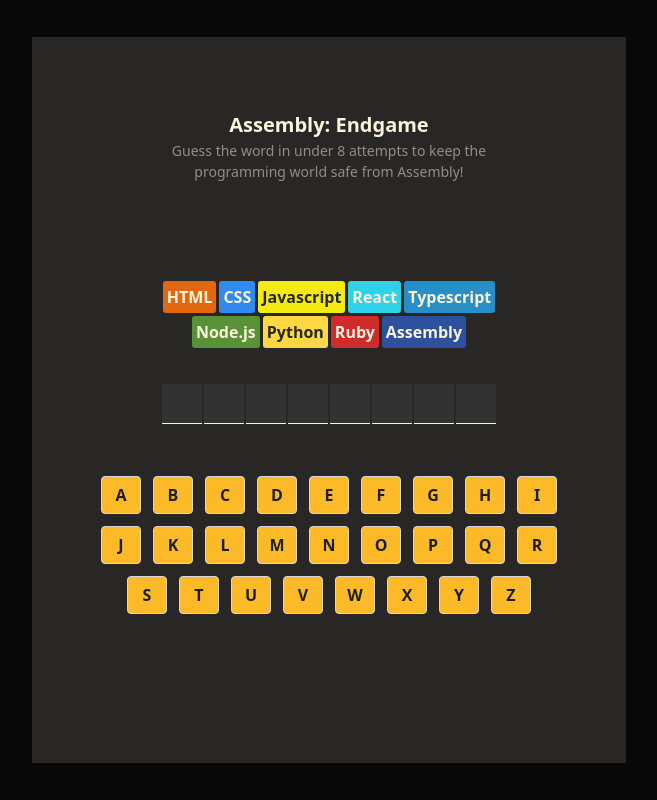
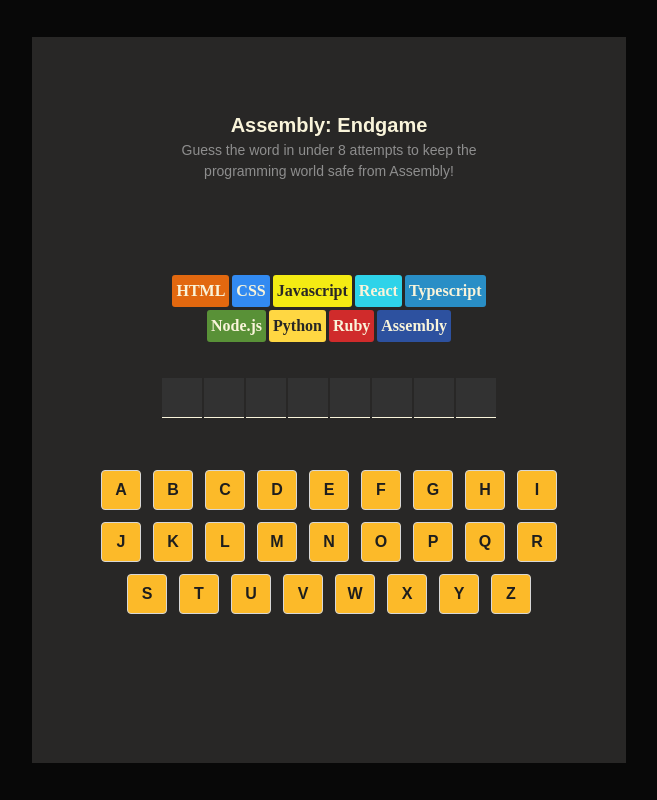
Before and after one commit to marsila/assemby-endgame, a React (Vite) app: page / in a window 1280 px wide. Shown: the whole page, without its empty margins (311-968 px from the left). Built offline with nearby package versions, Linux system fonts and the light colour scheme.

Commit message:
fixing some issues

```diff
--- a/src/App.jsx
+++ b/src/App.jsx
@@ -1,4 +1,4 @@
-import { useState } from "react";
+import { useEffect, useRef, useState } from "react";
 import { HeaderSection } from "./components/HeaderSection";
 import Keyboard from "./components/Keyboard";
 import LanguagesList from "./components/LanguagesList";
@@ -30,6 +30,10 @@ function App() {
   ];
 
   const [guessedLetters, setGuessedLetters] = useState([]);
+
+  const buttonRef = useRef(null);
+
+
   function generateWord(words) {
     const randomIndex = Math.floor(Math.random() * words.length);
     return words[randomIndex];
@@ -57,31 +61,20 @@ function App() {
 
 
   const savedLanguages = _INTIAL_LANGUAGES_LIST.slice(wrongGuessCount);
-  console.log("wrongCount", wrongGuessCount);
-
-  //console.log("savedlang", savedLanguages);
 
   const endGame = wrongGuessCount >= _INTIAL_LANGUAGES_LIST.length -1;
 
-  console.log('currwnt word',currentWord);
+  const winGame = currentWord.split('').every(letter => guessedLetters.includes(letter));
 
-
-  const winGame = currentWord.split('').every(letter => guessedLetters.includes(letter));
-  console.log('win game',winGame);
-
-
+  useEffect(()=> {
+    winGame && buttonRef.current.focus();
+  },[winGame]);
 
   const handleLetterClick = (e) => {
+    if (winGame || endGame) return; // Stop clicks if game is over
     const letter = e.currentTarget.value;
-    console.log('savedLanguages.length', savedLanguages.length);
-    if (letter && !guessedLetters.includes(letter)) {
-      //console.log(letter);
-      setGuessedLetters((prev) => [...prev, letter]);
-      //console.log(`gussedLetters = ${guessedLetters}`);
-    }
-
+    (letter && !guessedLetters.includes(letter)) && setGuessedLetters((prev) => [...prev, letter]);
   };
-
 
   const newGame = () => {
     setCurrentWord(generateWord(words));
@@ -111,6 +104,7 @@ function App() {
         guessedLetters={guessedLetters}
         currentWord={currentWord}
         newGame ={newGame}
+        buttonRef={buttonRef}
       />
     </main>
   );
--- a/src/components/Keyboard.jsx
+++ b/src/components/Keyboard.jsx
@@ -1,5 +1,5 @@
 export default function Keyboard(props) {
-  const { endGame, handleLetterClick, guessedLetters, currentWord ,newGame, winGame} = props;
+  const { endGame, handleLetterClick, guessedLetters, currentWord ,newGame, winGame, buttonRef} = props;
   const letters = [
     "A","B", "C", "D","E", "F", "G", "H", "I","J","K","L", "M",
     "N", "O",  "P", "Q", "R", "S", "T", "U", "V","W", "X", "Y","Z"];
@@ -34,7 +34,13 @@ export default function Keyboard(props) {
         })}
       </div>
       <div className="new-game">
-        {(endGame || winGame) && <button id="new-game" onClick={newGame}>New Game</button>}
+        {(endGame || winGame) && <button
+                id="new-game"
+                onClick={newGame}
+                ref={buttonRef}
+            >
+                New Game
+            </button>}
       </div>
     </>
   );
--- a/src/components/StatusSection.jsx
+++ b/src/components/StatusSection.jsx
@@ -5,7 +5,7 @@ export default function StausSection(props) {
     backgroundColor: winGame ? "#10a95b" : "#BA2A2A",
   };
   return (
-    <div className="result" style={statuaStyles}>
+    <div className="result" style={statuaStyles} role="status">
       {winGame ? (
         <> Well done! 🎉 You Win! <br /> You Saved {savedLanguages.map((lang,index)=> (<span key={index}>{`${lang}, `}</span>))}</>
       ) : (
--- a/src/components/WordDisplay.jsx
+++ b/src/components/WordDisplay.jsx
@@ -11,7 +11,7 @@ export default function WordDisply(props){
                     key={index}
                     id={letter}
                 >
-                 {isGuessed ? letter : ' '}
+                 {isGuessed ? letter.toUpperCase() : ' '}
                 </span>
                 )
 
--- a/src/index.css
+++ b/src/index.css
@@ -51,7 +51,7 @@ h6 {
 }
 
 body {
-  font-family:  'Hanken Grotesk', system-ui, -apple-system, BlinkMacSystemFont,
+  font-family:  "Hanken Grotesk", Arial, sans-serif, system-ui, -apple-system, BlinkMacSystemFont,
     "Segoe UI", Roboto, sans-serif;
   line-height: 1.5;
   -webkit-font-smoothing: antialiased; /* Makes fonts look "crisper" on Mac */
@@ -154,7 +154,7 @@ main {
   border-radius: 3px;
   padding: 4px;
   /* height: 25px; */
-  /* font-family: Hanken Grotesk; */
+  font-family: 'Hanken Grotesk';
   font-weight: 600;
 }
 
@@ -226,13 +226,13 @@ main {
   justify-content: center;
   align-items: center;
   gap: 12px;
-  max-width: 480;
+  max-width: 480px;
   padding-top: 16px;
 }
 
 .keyboard button{
-  width: 40;
-  height: 40;
+  width: 40px;
+  height: 40px;
   /* Force the boxes to be exactly 40*40 */
   flex: 0 0 40px;
   display: flex;
@@ -288,4 +288,5 @@ text-align: center;
 .deleted-lang::before {
   content: "💀"; /* Must be in quotes */
   opacity: 1 !important; /* Forces the skull to be visible even if chip is faded */
+  position: absolute;
 }
```
